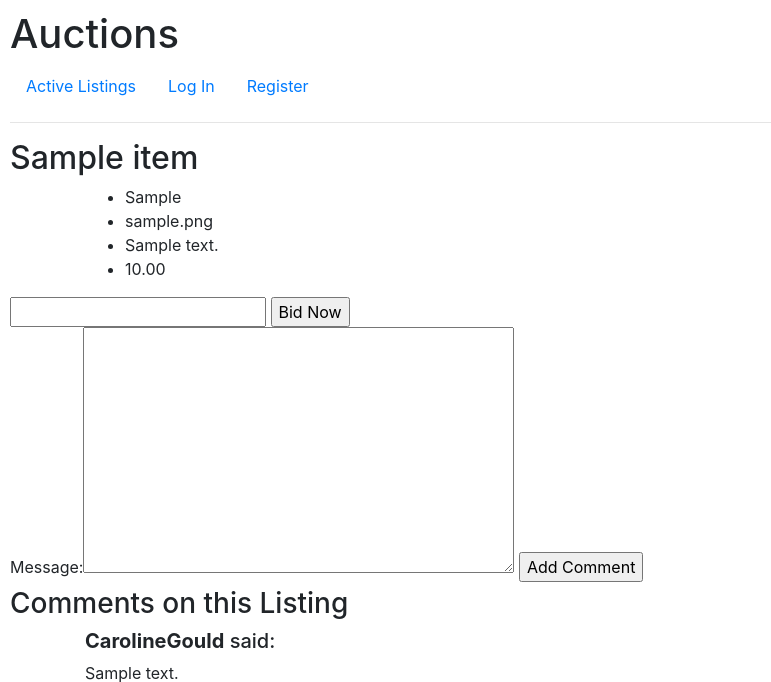
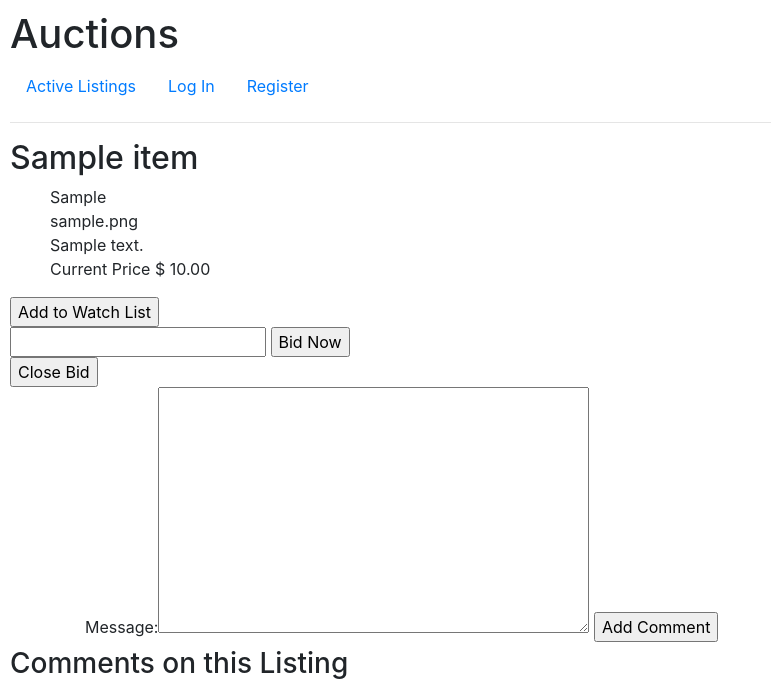
Before and after one commit to CarolineGould/Project_2, a Django app: page /auctions/1 in a window 1280 px wide. Shown: the top 682 px of the page, without its empty margins (0-771 px from the left). Run offline with Django 3.2, Linux system fonts and the light colour scheme; data comes from the database, SQL or seed files in the repository; tables that the repository leaves empty hold one stand-in row (values such as "Sample post"); some libraries are stand-ins or nearby versions.

Commit message:
Add to Watchlist works

```diff
--- a/auctions/models.py
+++ b/auctions/models.py
@@ -22,7 +22,9 @@ class Item(models.Model):
     starting_bid= models.DecimalField(max_digits=6, decimal_places=2)
     # starting_bid= MoneyField(max_digits=14, decimal_places=2, default_currency='USD')
     image_URL=models.CharField (max_length=1000)
+    is_closed =models.BooleanField(default= False)
     watchlist_users = models.ManyToManyField(User, blank=True, related_name="watchlist_items")
+
 
     def __str__(self):
         return f"{self.title}: {self.description}, {self.category}, {self.starting_bid}, {self.image_URL}"
@@ -42,3 +44,7 @@ class Comment(models.Model):
     user_id= models.ForeignKey(User, on_delete=models.CASCADE, related_name ="comments")
     item_id = models.ForeignKey(Item, on_delete=models.CASCADE, related_name ="comments")
     create_date= models.DateTimeField (auto_now_add= True)
+
+# class WatchList (models.Model):
+#     item_id = models.ForeignKey(Item, on_delete=models.CASCADE)
+#     user_id= models.ForeignKey(User, on_delete=models.CASCADE)
--- a/auctions/templates/auctions/index.html
+++ b/auctions/templates/auctions/index.html
@@ -16,7 +16,7 @@
                    <li>{{ entry.category}} </li>
                    <li>{{ entry.image_URL}} </li>
                    <li>{{ entry.description}} </li>
-                   <li>{{ entry.price}} </li>
+                   <li> Current Price ${{ entry.price}} </li>
                 </div>
         </div>
            {% endfor %}
--- a/auctions/templates/auctions/listing.html
+++ b/auctions/templates/auctions/listing.html
@@ -2,29 +2,43 @@
 
 {% block body %}
     <h2>{{listing.title}}</h2>
-    <div class="container">
-    <ul>
+    <div class="card-mb3">
+
+    <ul style="list-style-type:none;">
         <li>{{ listing.category}} </li>
         <li>{{ listing.image_URL}} </li>
         <li>{{ listing.description}} </li>
-        <li>{{ current_price}} </li>
+        <li> Current Price $ {{ current_price}} </li>
     </ul>
-     </div>
+    </div>
+
+            <form action="{% url 'add_to_watch' listing.pk %}" method="POST">
+            {% csrf_token %}
+            <input type= "hidden" id = "id" name ="item_id" value = "{{listing.id}}"/>
+            <input type="submit" value = "Add to Watch List"/>
+        </form>
+
+
+        <form action ="/bid" method="POST">
+            {% csrf_token %}
+            <input type="number" name= "bid_amount" min= '{{min_bid}}'/>
+            <input type = "submit" value ="Bid Now"/>
+            <input type ="hidden" name ="item_id" value = "{{listing.id}}"/>
+        </form>
+
 
     <form action ="/bid" method="POST">
-        {% csrf_token %}
-        <input type="number" name= "bid_amount" min= '{{min_bid}}'/>
-        <input type = "submit" value ="Bid Now"/>
-        <input type ="hidden" name ="item_id" value = "{{listing.id}}"/>
+       <input type = "submit" value ="Close Bid"/>
     </form>
 
+<div class ="container">
     <form action ="/comment" method="POST">
         {% csrf_token %}
         {{comment_form}}
         <input type = "submit" value ="Add Comment"/>
         <input type ="hidden" , id = "id" name ="item_id" value = "{{listing.id}}"/>
     </form>
-
+</div>
     <div>
         <h3>Comments on this Listing</h3>
 
--- a/auctions/templates/auctions/watch_list.html
+++ b/auctions/templates/auctions/watch_list.html
@@ -2,6 +2,10 @@
 
 {% block body %}
     <h2>Watch List</h2>
+    <ul>
+        {% for item in watch_items %}
+            <li >{{ item }}</li>
+        {% endfor %}
+    </ul>
 
-    TODO
 {% endblock %}
--- a/auctions/urls.py
+++ b/auctions/urls.py
@@ -13,7 +13,8 @@ urlpatterns = [
     path("create_listing", views.create_listing, name="create_listing"),
     path("auctions/<id>", views.auctions, name="auctions"),
     path("bid", views.bid, name="bid"),
-    path("comment", views.comment, name="comment")
+    path("comment", views.comment, name="comment"),
+    path ("add_to_watch/<id>", views.add_to_watch, name= "add_to_watch")
 
 
 ]
--- a/auctions/views.py
+++ b/auctions/views.py
@@ -4,6 +4,7 @@ from django.http import HttpResponse, HttpResponseRedirect
 from django.shortcuts import render
 from django.urls import reverse
 from django.forms import ModelForm
+from django.contrib.auth.decorators import login_required
 from .models import Item, User, Comment, Bid
 
 class CommentForm(ModelForm):
@@ -96,11 +97,6 @@ def register(request):
     else:
         return render(request, "auctions/register.html")
 
-def watch_list(request):
-    return render(request, "auctions/watch_list.html",{
-
-    })
-
 class ItemForm(ModelForm):
     class Meta:
         model = Item
@@ -133,7 +129,7 @@ def category_listings(request, category):
         "title": f'Active listings under "{category}"'
     })
 
-
+@login_required
 def bid(request):
     if request.method == "POST":
         item_id = request.POST["item_id"]
@@ -157,3 +153,30 @@ def get_min_price(id):
         return list_bids[0].bid_amount
     bid_item = Item.objects.get(pk=id)
     return bid_item.starting_bid
+
+@login_required
+def add_to_watch(request,id):
+    if request.method == "POST":
+        item_id = request.POST["item_id"]
+        print (item_id)
+        assert request.user.is_authenticated
+        user = request.user
+        listing = Item.objects.get(pk=id)
+        if user.watchlist_items.filter(pk=id).exists():
+            user.watchlist_items.remove(listing)
+        else:
+            user.watchlist_items.add(listing)
+    return HttpResponseRedirect(reverse('auctions' , args =[item_id]))
+
+
+def watch_list (request):
+    return render(request, "auctions/index.html", {
+        "listings": request.user.watchlist_items.all(),
+        "title": "Watchlist Items"
+    })
+
+# def close_bid(request):
+#     if request.method =="POST":
+#         item_id = request.POST["item_id"]
+#         if request.user_id == Item.objects.filter(id=item_id).user
+#         Item.objects.filter(id=item_id).update(is_closed=True)
```
Also changed, not shown: auctions/admin.py (line endings or trailing spaces).
